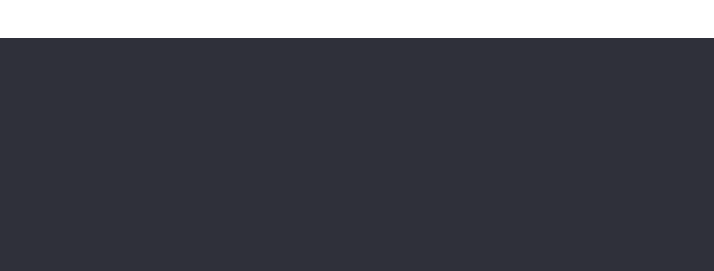
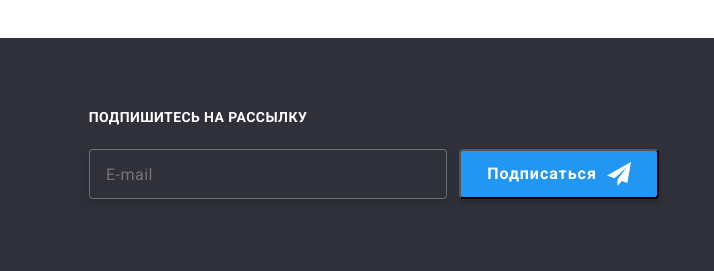
Before and after one commit to AlexNumo/goit-markup-hw-06, a plain HTML site: page index.html in a window 1280 px wide. Shown: the part 2799-3070 px from the top of the page, 566-1280 px from the left. Drawn offline with nearby package versions, Linux system fonts and the light colour scheme.

Commit message:
Сделано ДЗ-6 отправлено на проверку

```diff
--- a/css/styles.css
+++ b/css/styles.css
@@ -538,6 +538,7 @@ ol {
   letter-spacing: 0.03em;
   color: #ffffff;
   margin-top: 20px;
+  width: 231px;
 }
 
 .address-mail {
@@ -591,7 +592,7 @@ ol {
 
 .sign-logo-position {
   display: flex;
-  margin-left: 85px;
+  margin-left: 70px;
   margin-bottom: 20px;
   margin-top: 20px;
 }
@@ -621,6 +622,73 @@ ol {
 .sign-logo-background:focus {
   background-color: var(--main-color-hover-focus);
 }
+
+.subscribe-position{
+  font-family: "Roboto", sans-serif;
+  font-style: normal;
+  font-weight: 700;
+  font-size: 14px;
+  line-height: 1.14;
+  letter-spacing: 0.03em;
+  text-transform: uppercase;
+  color: #FFFFFF;
+  margin-left: 154px;
+}
+
+.footer-subscribe{
+  margin-left: 93px;
+  margin-top: 20px;
+}
+
+.footer-subscribe-input{
+  background-color: #2f303a;
+  width: 358px;
+  height: 50px;
+  border: 1px solid rgba(255, 255, 255, 0.3);
+  box-sizing: border-box;
+  filter: drop-shadow(0px 4px 4px rgba(0, 0, 0, 0.15));
+  border-radius: 4px;
+  font-family: "Roboto", sans-serif;
+  font-style: normal;
+  font-weight: 400;
+  font-size: 16px;
+  line-height: 20px;
+  display: flex;
+  align-items: center;
+  letter-spacing: 0.03em;
+  color: rgba(255, 255, 255, 0.6);
+  padding-top: 15px;
+  padding-left: 16px;
+  padding-bottom: 15px;
+}
+
+.footer-subscribe-button{
+  position: relative;
+  background: #2196F3;
+  box-shadow: 0px 4px 4px rgba(0, 0, 0, 0.15);
+  border-radius: 4px;
+  width: 200px;
+  height: 50px;
+  margin-left: 12px;
+  margin-top: 20px;
+  display: flex;
+  justify-content: center;
+  align-items: center;
+  cursor: pointer;
+  font-family: "Roboto", sans-serif;
+  font-style: normal;
+  font-weight: 700;
+  font-size: 16px;
+  line-height: 1.88;
+  letter-spacing: 0.06em;
+  color: #FFFFFF;
+}
+
+.footer-subscribe-icon{
+  fill: #ffffff;
+  margin-left: 10px;
+}
+
 
 /*=============END FOOTER==========================*/
 
@@ -686,7 +754,8 @@ ol {
   height: 30px;
 }
 
-.close-button:hover{
+.close-button:hover,
+.close-button:focus{
   fill: var(--main-color-hover-focus);
 }
 
@@ -734,17 +803,20 @@ ol {
   position: relative;
   display: block;
   margin-top: 4px;
-  cursor: pointer !important;
 }
 
-.modal-form-position-name:hover .modal-form-icon{
+.modal-form-position-name:hover .modal-form-icon,
+.modal-form-position-name:focus .modal-form-icon{
   fill: var(--main-color-hover-focus);
+  cursor: pointer;
+  transition-timing-function: (0.4, 0, 0.2, 1);
 }
 
-.modal-form-position-name:hover{
-  border: 1px solid var(--main-color-hover-focus);
-  box-sizing: border-box;
-  border-radius: 4px;
+.modal-input-form:hover,
+.modal-input-form:focus{
+  border-color: var(--main-color-hover-focus);
+  cursor: pointer;
+  transition-timing-function: (0.4, 0, 0.2, 1);
 }
 
 .modal-input-form{
@@ -755,6 +827,8 @@ ol {
   box-sizing: border-box;
   border-radius: 4px;
   padding-left: 42px;
+  cursor: pointer;
+  transition-duration: 250ms;
 }
 
 .modal-form-icon{
@@ -773,6 +847,13 @@ ol {
   border-radius: 4px;
   padding-left: 16px;
   padding-top: 12px;
+  cursor: pointer;
+}
+
+.modal-textarea-form:hover,
+.modal-textarea-form:focus{
+  border-color: var(--main-color-hover-focus);
+  transition-duration: 250ms;
 }
 
 .modal-form-checkbox-label{
@@ -783,6 +864,11 @@ ol {
   line-height: 1.71;
   letter-spacing: 0.03em;
   color: #757575;
+}
+
+.modal-form-checkbox:checked + .modal-form-checkbox-label::before {
+  background-color: var(--main-color-hover-focus);
+  box-shadow: inset 0 0 0 4px #ffffff;
 }
 
 .modal-form-checkbox{
@@ -804,11 +890,21 @@ ol {
   height: 50px;
   margin-top: 30px;
   margin-left: 124px;
+  cursor: pointer;
+  transition-duration: 250ms;
 }
 
-.chekbox-hidden{
+.modal-form-button:hover,
+.modal-form-button:focus{
+  background-color: #188CE8;
+  box-shadow: 0px 4px 4px rgba(0, 0, 0, 0.15);
+  border-radius: 4px;
+  transition-timing-function: (0.4, 0, 0.2, 1);
+}
+
+.visually-hidden {
   position: absolute !important;
-  clip: rect(1px 1px 1px 1px); /* IE6, IE7 */
+  clip: rect(1px 1px 1px 1px);
   clip: rect(1px, 1px, 1px, 1px);
   padding: 0 !important;
   border: 0 !important;
--- a/index.html
+++ b/index.html
@@ -272,6 +272,7 @@
             <div class="position-address-link">
                 <a class="footer-link" href="index.html"><span class="logo-three-letters">Web</span>Studio</a>
                 <h2 class="link-sign">присоединяйтесь</h2>
+                <p class="subscribe-position">Подпишитесь на рассылку</p>
             </div>
             <div class="footer-position-link-sign">
                 <address class="address-position">
@@ -303,6 +304,22 @@
                             </svg>
                         </a>
                     </div>
+                    <label class="footer-subscribe">
+                        <span class="footer-subscribe-input-position">
+                            <input type="text" class="footer-subscribe-input" name="mail-client-subscribe" minlength="5"
+                                pattern="[a-zA-Za-0-9]-[@]-[a-zA-Za]-[.]-[a-zA-Za]" placeholder="E-mail"
+                                title="Почта должна содержать символы латиницы с использованием знака @" required>
+                        </span>
+                    </label>
+                    <button type="submit" class="footer-subscribe-button">Подписаться
+                        <svg class="footer-subscribe-icon" width=24px height=24px>
+                            <use href="./img/sprite.svg#send"></use>
+                        </svg>
+                    </button>
+                    <!--<input type="checkbox" class="modal-form-checkbox visually-hidden" id="accept-policy">
+                    <label for="accept-policy" class="modal-form-checkbox-label">Соглашаюсь с рассылкой и принимаю&nbsp;<a href="#"
+                            class="modal-form-label-link">Условия договора</a></label>
+                    <button type="submit" class="modal-form-button">Отправить</button>-->
                 </div>
             </div>
     </footer>
@@ -352,22 +369,13 @@
                     Комментарий
                     <textarea name="user-message" class="modal-textarea-form" placeholder="Введите текст"></textarea>
                 </label>
-            <input type="checkbox" class="modal-form-checkbox chekbox-hidden" id="accept-policy">
-            <label for="accept-policy" class="modal-form-checkbox-label">Соглашаюсь с рассылкой и принимаю&nbsp;<a href="#"
-                    class="modal-form-label-link">Условия договора</a></label>
+                <input type="checkbox" class="modal-form-checkbox visually-hidden" id="accept-policy">
+                <label for="accept-policy" class="modal-form-checkbox-label">Соглашаюсь с рассылкой и принимаю&nbsp;
+                    <a href="#" class="modal-form-label-link">Условия договора</a></label>
                 <button type="submit" class="modal-form-button">Отправить</button>
-
-
-
             </form>
-
-
         </div>
     </div>
-
-
-
-
     <script src="./js/modal.js"></script>
 </body>
 
```
Lines whose indentation alone changed are shown as unchanged.
